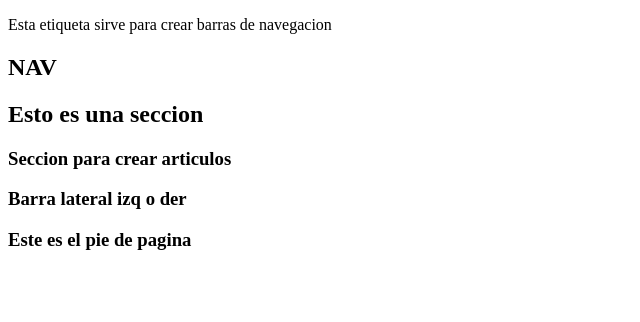
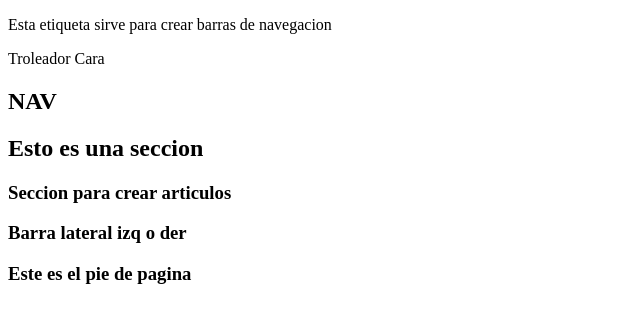
Before and after one commit to AlexRex0/4IV8-PSW-JimenezRodriguezAlejandroMartin, a plain HTML site: page index.html in a window 1280 px wide. Shown: the whole page, without its empty margins (0-640 px from the left). Drawn offline with Linux system fonts and the light colour scheme.

Commit message:
Troleador Cara

```diff
--- a/index.html
+++ b/index.html
@@ -10,6 +10,7 @@
     <div class= "main-container">
         <nav>
             <p>Esta etiqueta sirve para crear barras de navegacion</p>
+            <p>Troleador Cara</p>
             <h1>NAV</h1>
         </nav>
         <section>
```
